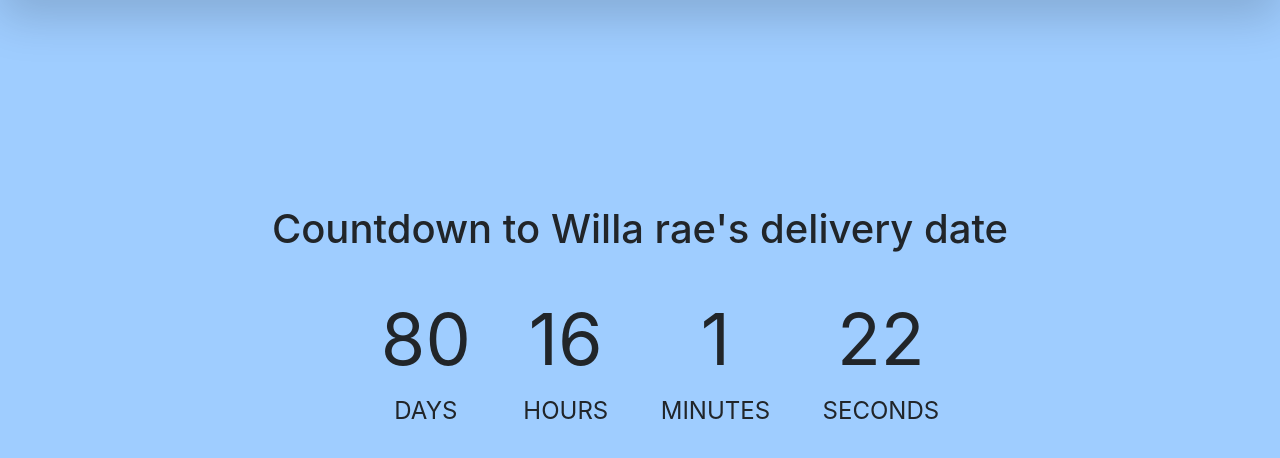
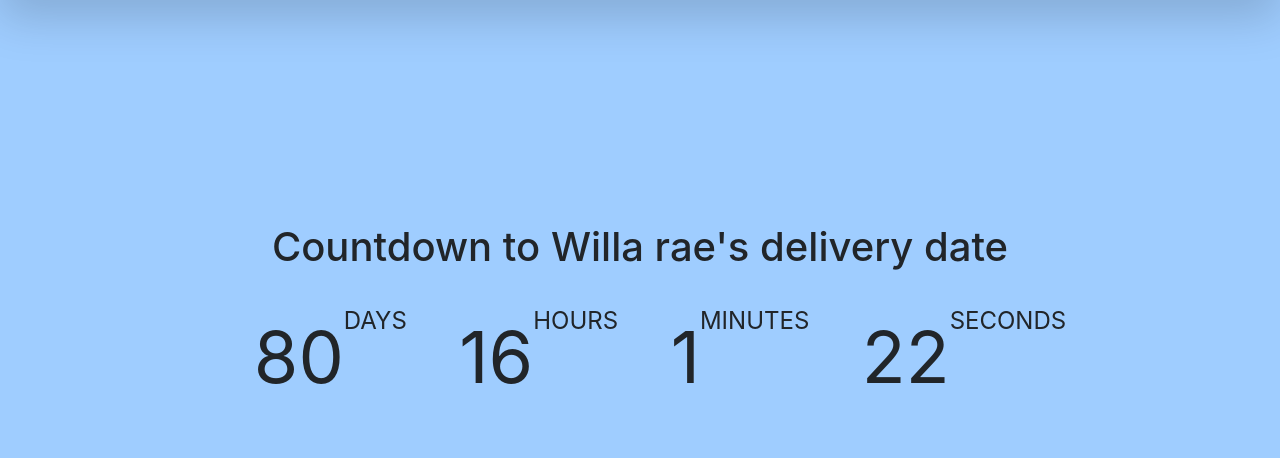
Before and after one commit to jnichols20091/willaswebmainpartdeux, a Django app: page / in a window 1280 px wide. Shown: the part 63-521 px from the top of the page. Run offline with Django 4.2, Linux system fonts and the light colour scheme; some libraries are stand-ins or nearby versions.

Commit message:
stylings with bootstrap

```diff
--- a/static/css/index.css
+++ b/static/css/index.css
@@ -24,7 +24,7 @@
 
 
 li {
-  display: inline-block;
+  display: inline-flex;
   font-size: 1.5em;
   list-style-type: none;
   padding: 1em;
--- a/templates/index.html
+++ b/templates/index.html
@@ -19,7 +19,7 @@
 <!-- countdown clock -->
 <body>
 <div class="container">
-    <h1 id="headline">Countdown to Willa rae's delivery date</h1>
+    <h1 id="headline" style="box-shadow: 0">Countdown to Willa rae's delivery date</h1>
     <div id="countdown">
         <ul>
         <li><span id="days"></span>days</li>
```
